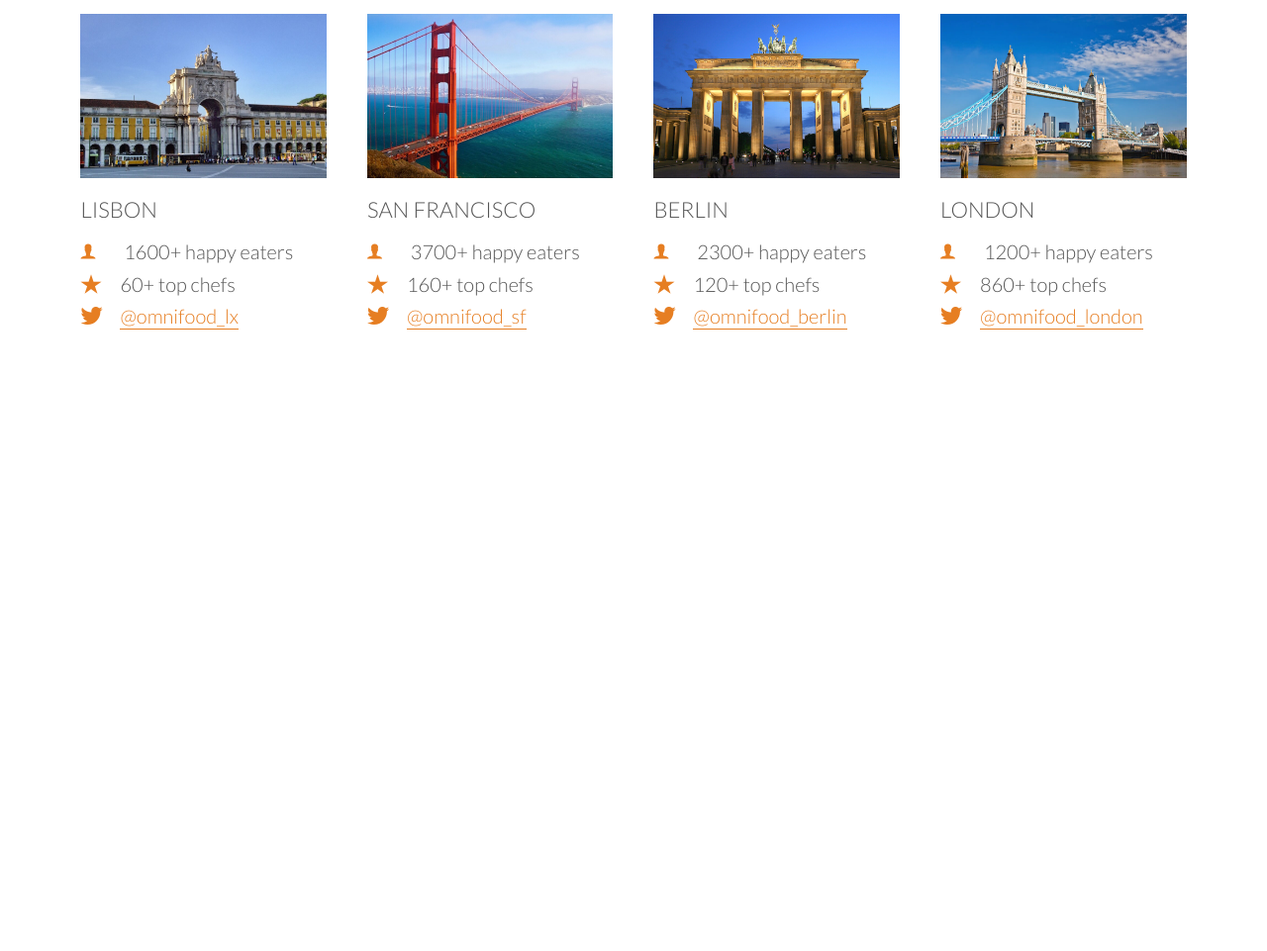
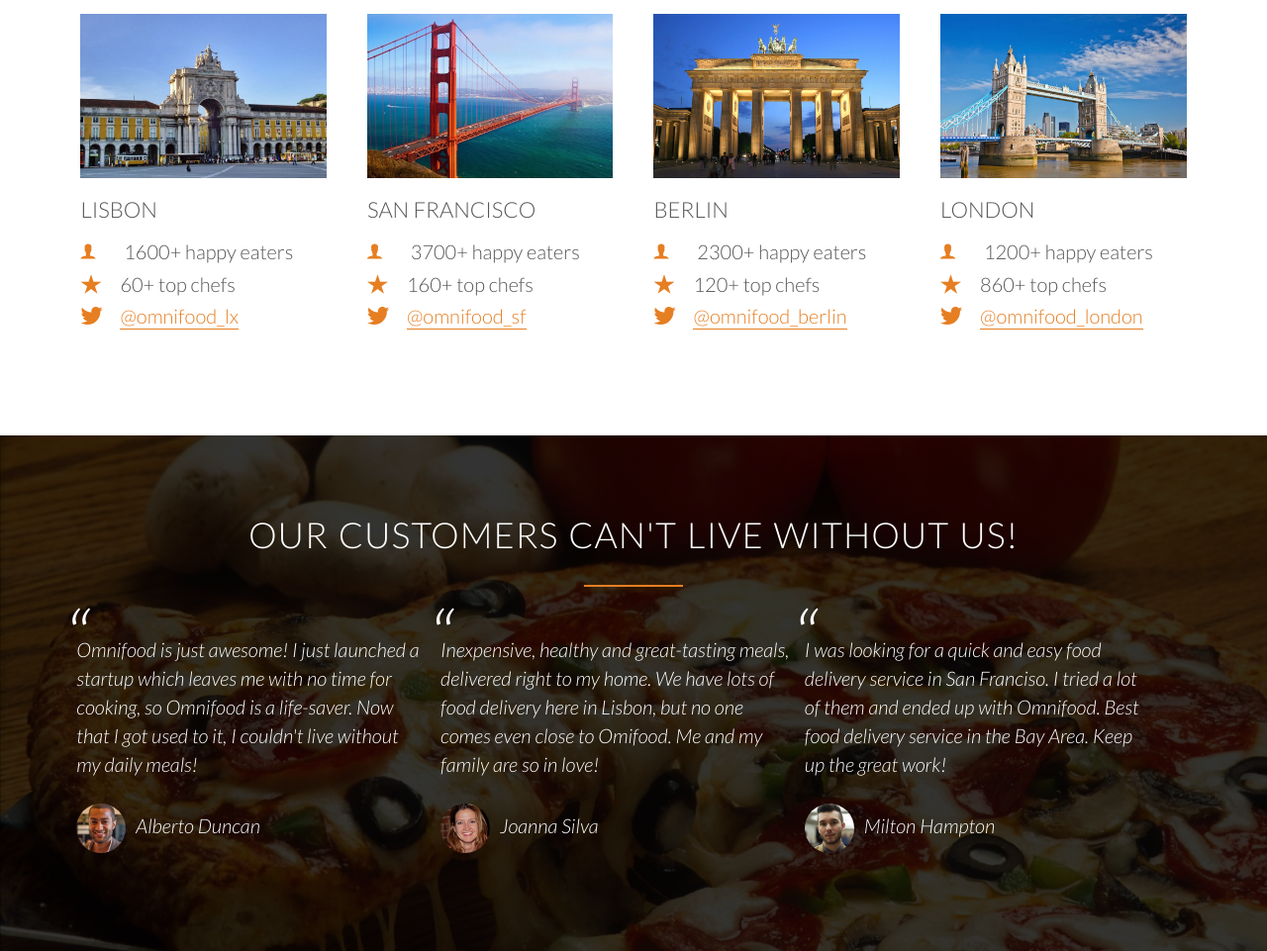
Before and after one commit to lbmeyer/omnifood, a website: page app/index.html in a window 1280 px wide. Shown: the part 2942-3903 px from the top of the page at 99% size. Before the commit the page ends 3382 px from the top, so only its background shows below. Drawn offline with Linux system fonts and the light colour scheme; files whose address does not match are found by name; a web font is replaced by a local one.

Commit message:
Completed Testimonials

```diff
--- a/app/assets/styles/modules/_page-section.css
+++ b/app/assets/styles/modules/_page-section.css
@@ -4,4 +4,9 @@
   &--bg-light-grey {
     background-color: #F4F4F4;
   }
+
+  &--food-bg {
+    background-image: linear-gradient(rgba(0, 0, 0, 0.8), rgba(0, 0, 0, 0.8)),  url('../../assets/images/back-customers.jpg');
+    background-size: cover;
+  }
 }
--- a/app/assets/styles/modules/_section-title.css
+++ b/app/assets/styles/modules/_section-title.css
@@ -4,6 +4,10 @@
   text-align: center;
   margin-bottom: 30px;
   @mixin header-font;
+
+  &--white {
+    color: #FFF;
+  }
 
   &:after {
     display: block;
--- /dev/null
+++ b/app/assets/styles/modules/_testimonials.css
@@ -0,0 +1,36 @@
+.testimonials {
+
+  &__quote {
+    font-style: italic;
+    font-size: 20px;
+    line-height: 145%;
+    padding: 2%;
+    position: relative;
+    color: #FFF;
+
+    &:before {
+      content: "\201C";
+      display: block;
+      font-size: 80px;
+      position: absolute;
+      top: -5px;
+      left: -5px;
+    }
+  }
+
+  &__cite {
+    margin-top: 25px;
+    display: block;
+
+    & img {
+      width: 50px;
+      height: 50px;
+      border-radius: 50%;
+      vertical-align: middle;
+      margin-right: 10px;
+
+    }
+  }
+
+
+}
--- a/app/assets/styles/styles.css
+++ b/app/assets/styles/styles.css
@@ -15,6 +15,7 @@
 @import "modules/_app-screen.css";
 @import "modules/_work-step.css";
 @import "modules/_city-card.css";
+@import "modules/_testimonials.css";
 /*@import "custom-grid/_mixins_breakpoints.scss";
 @import "custom-grid/_mixins_grids.scss";
 @import "custom-grid/_grid.scss";*/
--- a/app/index.html
+++ b/app/index.html
@@ -168,7 +168,6 @@
           <div class="city-card__item">
             <i class="ion-social-twitter icon icon--small"></i><a href="#">@omnifood_lx</a>
           </div>
-
         </div>
       </div>
       <div class="col span-1-of-4 box">
@@ -186,7 +185,6 @@
           <div class="city-card__item">
             <i class="ion-social-twitter icon icon--small"></i><a href="#">@omnifood_sf</a>
           </div>
-
         </div>
       </div>
       <div class="col span-1-of-4 box">
@@ -204,7 +202,6 @@
           <div class="city-card__item">
             <i class="ion-social-twitter icon icon--small"></i><a href="#">@omnifood_berlin</a>
           </div>
-
         </div>
       </div>
       <div class="col span-1-of-4 box">
@@ -222,10 +219,42 @@
           <div class="city-card__item">
             <i class="ion-social-twitter icon icon--small"></i><a href="#">@omnifood_london</a>
             </div>
-
         </div>
       </div>
     </div>
+  </div>
+
+  <div id="testimonials" class="page-section page-section--food-bg">
+    <div class="row">
+      <h2 class="section-title section-title--white">Our Customers Can't live without US!</h2>
+    </div>
+    <div class="row">
+      <div class="testimonials">
+        <div class="col span-1-of-3">
+          <blockquote class="testimonials__quote">
+            Omnifood is just awesome! I just launched a startup which leaves me with no time for cooking, so Omnifood is a life-saver. Now that I got used to it, I couldn't live without my daily meals!
+              <cite class="testimonials__cite"><img src="assets/images/customer-1.jpg" alt="Image of customer">Alberto Duncan</cite>
+          </blockquote>
+        </div>
+      </div>
+      <div class="testimonials">
+        <div class="col span-1-of-3">
+          <blockquote class="testimonials__quote">
+            Inexpensive, healthy and great-tasting meals, delivered right to my home. We have lots of food delivery here in Lisbon, but no one comes even close to Omifood. Me and my family are so in love!
+              <cite class="testimonials__cite"><img src="assets/images/customer-2.jpg" alt="Image of customer">Joanna Silva</cite>
+          </blockquote>
+        </div>
+      </div>
+      <div class="testimonials">
+        <div class="col span-1-of-3">
+          <blockquote class="testimonials__quote">
+            I was looking for a quick and easy food delivery service in San Franciso. I tried a lot of them and ended up with Omnifood. Best food delivery service in the Bay Area. Keep up the great work!
+              <cite class="testimonials__cite"><img src="assets/images/customer-3.jpg" alt="Image of customer">Milton Hampton</cite>
+          </blockquote>
+        </div>
+      </div>
+    </div>
+
   </div>
 
 
--- a/app/temp/styles/styles.css
+++ b/app/temp/styles/styles.css
@@ -1270,6 +1270,11 @@ ul {
   background-color: #F4F4F4;
 }
 
+.page-section--food-bg {
+  background-image: linear-gradient(rgba(0, 0, 0, 0.8), rgba(0, 0, 0, 0.8)),  url('../../assets/images/back-customers.jpg');
+  background-size: cover;
+}
+
 .section-title {
   font-size: 2.25rem;
   word-spacing: 2px;
@@ -1278,6 +1283,10 @@ ul {
   font-weight: 300;
   text-transform: uppercase;
   letter-spacing: 0.0625rem;
+}
+
+.section-title--white {
+  color: #FFF;
 }
 
 .section-title:after {
@@ -1417,6 +1426,37 @@ ul {
   margin-bottom: 5px;
 }
 
+.testimonials__quote {
+  font-style: italic;
+  font-size: 1.25rem;
+  line-height: 145%;
+  padding: 2%;
+  position: relative;
+  color: #FFF;
+}
+
+.testimonials__quote:before {
+  content: "\201C";
+  display: block;
+  font-size: 5rem;
+  position: absolute;
+  top: -5px;
+  left: -5px;
+}
+
+.testimonials__cite {
+  margin-top: 25px;
+  display: block;
+}
+
+.testimonials__cite img {
+  width: 50px;
+  height: 50px;
+  border-radius: 50%;
+  vertical-align: middle;
+  margin-right: 10px;
+}
+
 /*@import "custom-grid/_mixins_breakpoints.scss";
 @import "custom-grid/_mixins_grids.scss";
 @import "custom-grid/_grid.scss";*/
```
